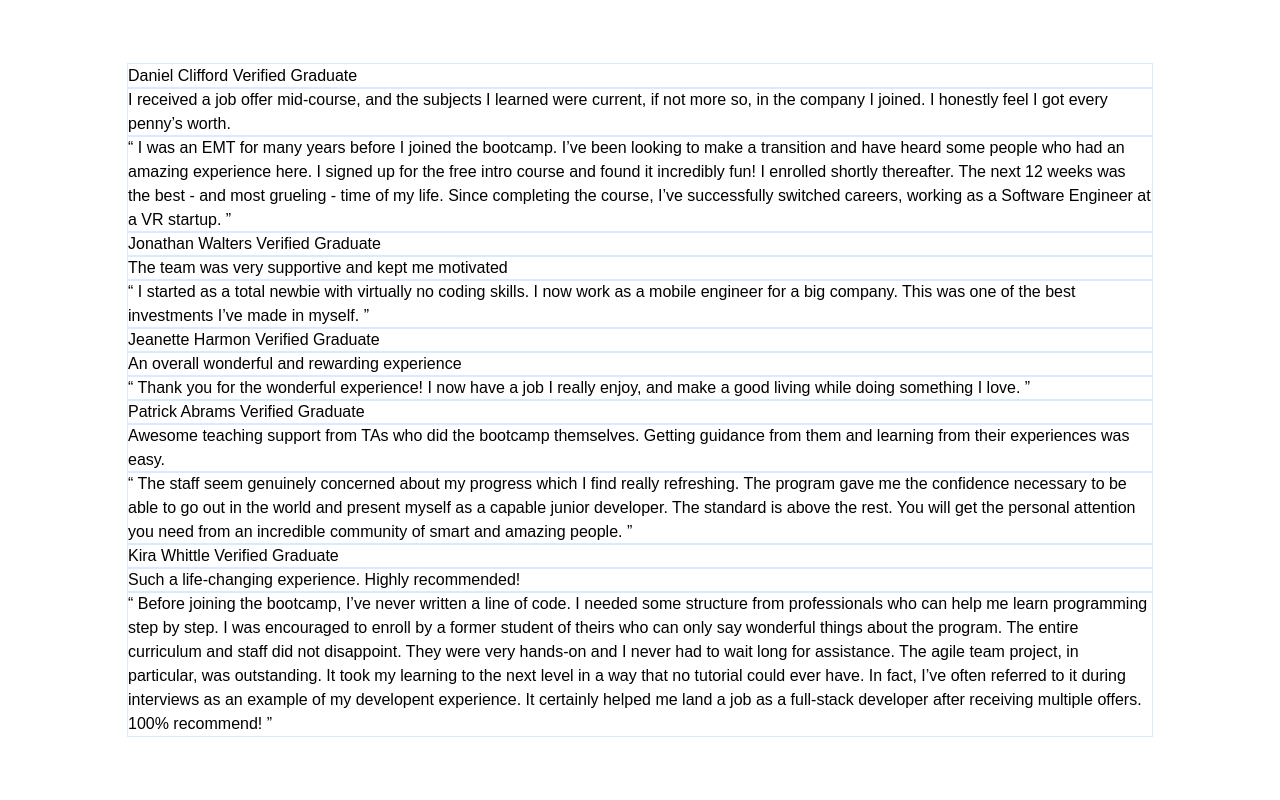
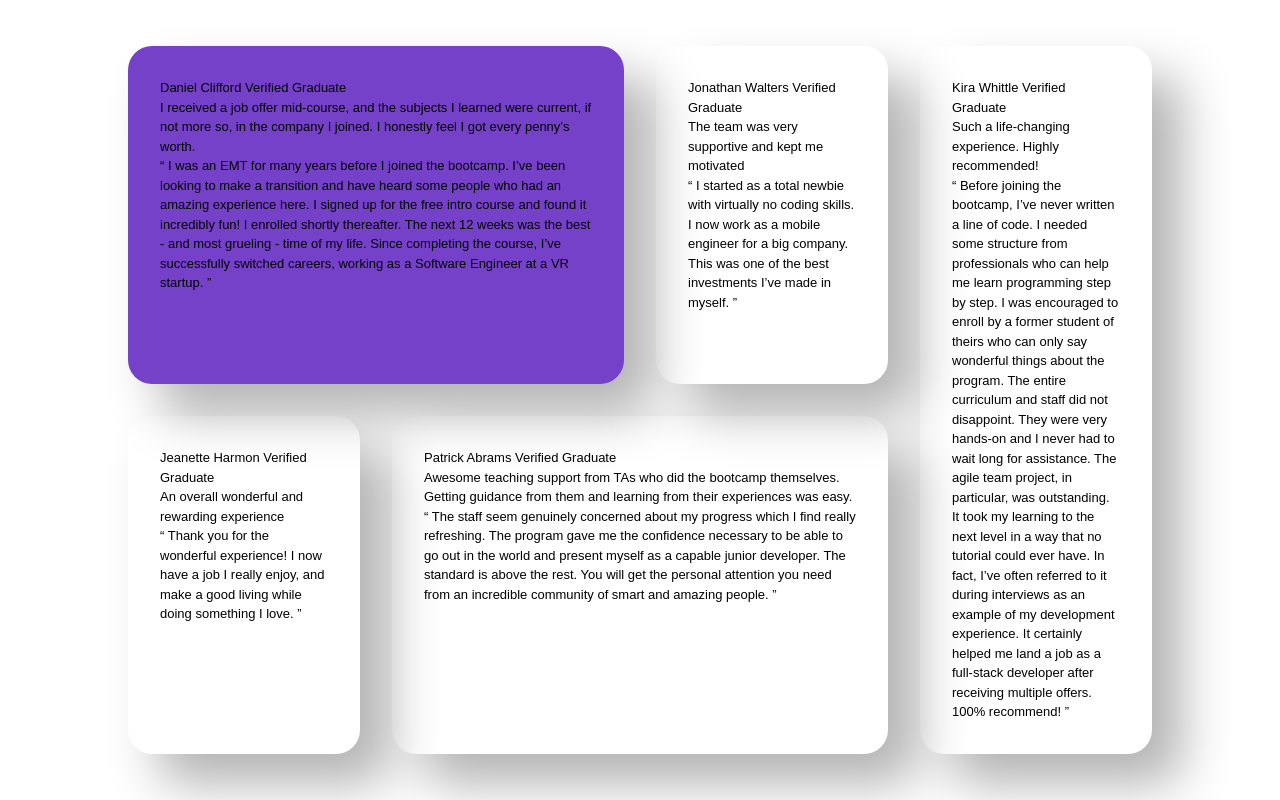
Before and after one commit to lilKriT/fem-testimonials-grid-section, a Next.js app: page / in a window 1280 px wide. Built offline with nearby package versions, Linux system fonts and the light colour scheme.

Commit message:
Lots of work.

```diff
--- /dev/null
+++ b/app/_components/TestimonialCard.tsx
@@ -0,0 +1,21 @@
+import { Testimonial } from "../page";
+
+type Props = {
+  testimonial: Testimonial;
+};
+
+const TestimonialCard = ({ testimonial }: Props) => {
+  const t = testimonial;
+
+  return (
+    <div
+      className={`${t.wide ? "col-span-6" : "col-span-3"} ${t.tall ? "row-span-2" : "row-span-1"} p-8 rounded-3xl shadow-[30px_30px_50px_0px_rgba(0,0,0,30%)] ${t.style}`}
+    >
+      <h2>{t.name}</h2>
+      <p>{t.highlight}</p>
+      <p>{t.quote}</p>
+    </div>
+  );
+};
+
+export default TestimonialCard;
--- a/app/globals.css
+++ b/app/globals.css
@@ -19,11 +19,12 @@
 }
 
 * {
-  @apply outline outline-blue-100;
+  /* @apply outline outline-blue-100; */
 }
 
 body {
   background: var(--background);
   color: var(--foreground);
   font-family: Arial, Helvetica, sans-serif;
+  font-size: var(--text-base);
 }
--- a/app/page.tsx
+++ b/app/page.tsx
@@ -1,86 +1,63 @@
+import TestimonialCard from "./_components/TestimonialCard";
+
 export type Testimonial = {
-  picture: string;
+  picture?: string;
   name: string;
   highlight: string;
   quote: string;
-  style: string;
+  style?: string;
+  wide?: boolean;
+  tall?: boolean;
 };
+
+const testimonials: Testimonial[] = [
+  {
+    name: "Daniel Clifford Verified Graduate",
+    highlight:
+      "I received a job offer mid-course, and the subjects I learned were current, if not more so, in the company I joined. I honestly feel I got every penny’s worth.",
+    quote:
+      "“ I was an EMT for many years before I joined the bootcamp. I’ve been looking to make a transition and have heard some people who had an amazing experience here. I signed up for the free intro course and found it incredibly fun! I enrolled shortly thereafter. The next 12 weeks was the best - and most grueling - time of my life. Since completing the course, I’ve successfully switched careers, working as a Software Engineer at a VR startup. ”",
+    wide: true,
+    style: "bg-purple-500",
+  },
+  {
+    name: "Jonathan Walters Verified Graduate",
+    highlight: "The team was very supportive and kept me motivated",
+    quote:
+      "“ I started as a total newbie with virtually no coding skills. I now work as a mobile engineer for a big company. This was one of the best investments I’ve made in myself. ”",
+  },
+  {
+    name: "Kira Whittle Verified Graduate",
+    highlight: "Such a life-changing experience. Highly recommended!",
+    quote:
+      " “ Before joining the bootcamp, I’ve never written a line of code. I needed some structure from professionals who can help me learn programming step by step. I was encouraged to enroll by a former student of theirs who can only say wonderful things about the program. The entire curriculum and staff did not disappoint. They were very hands-on and I never had to wait long for assistance. The agile team project, in particular, was outstanding. It took my learning to the next level in a way that no tutorial could ever have. In fact, I’ve often referred to it during interviews as an example of my development experience. It certainly helped me land a job as a full-stack developer after receiving multiple offers. 100% recommend! ”",
+    tall: true,
+  },
+  {
+    name: "Jeanette Harmon Verified Graduate",
+    highlight: "An overall wonderful and rewarding experience",
+    quote:
+      "“ Thank you for the wonderful experience! I now have a job I really enjoy, and make a good living while doing something I love. ”",
+  },
+  {
+    name: "Patrick Abrams Verified Graduate",
+    highlight:
+      "Awesome teaching support from TAs who did the bootcamp themselves. Getting guidance from them and learning from their experiences was easy.",
+    quote:
+      "“ The staff seem genuinely concerned about my progress which I find really refreshing. The program gave me the confidence necessary to be able to go out in the world and present myself as a capable junior developer. The standard is above the rest. You will get the personal attention you need from an incredible community of smart and amazing people. ”",
+    wide: true,
+  },
+];
 
 export default function Home() {
   return (
     <section className="min-h-dvh flex justify-center items-center">
       <div className="min-w-sm max-w-5xl">
-        <p>Daniel Clifford Verified Graduate</p>
-
-        <p>
-          I received a job offer mid-course, and the subjects I learned were
-          current, if not more so, in the company I joined. I honestly feel I
-          got every penny’s worth.
-        </p>
-
-        <p>
-          “ I was an EMT for many years before I joined the bootcamp. I’ve been
-          looking to make a transition and have heard some people who had an
-          amazing experience here. I signed up for the free intro course and
-          found it incredibly fun! I enrolled shortly thereafter. The next 12
-          weeks was the best - and most grueling - time of my life. Since
-          completing the course, I’ve successfully switched careers, working as
-          a Software Engineer at a VR startup. ”
-        </p>
-
-        <p>Jonathan Walters Verified Graduate</p>
-
-        <p>The team was very supportive and kept me motivated</p>
-
-        <p>
-          “ I started as a total newbie with virtually no coding skills. I now
-          work as a mobile engineer for a big company. This was one of the best
-          investments I’ve made in myself. ”
-        </p>
-
-        <p>Jeanette Harmon Verified Graduate</p>
-
-        <p>An overall wonderful and rewarding experience</p>
-
-        <p>
-          “ Thank you for the wonderful experience! I now have a job I really
-          enjoy, and make a good living while doing something I love. ”
-        </p>
-
-        <p>Patrick Abrams Verified Graduate</p>
-
-        <p>
-          Awesome teaching support from TAs who did the bootcamp themselves.
-          Getting guidance from them and learning from their experiences was
-          easy.
-        </p>
-
-        <p>
-          “ The staff seem genuinely concerned about my progress which I find
-          really refreshing. The program gave me the confidence necessary to be
-          able to go out in the world and present myself as a capable junior
-          developer. The standard is above the rest. You will get the personal
-          attention you need from an incredible community of smart and amazing
-          people. ”
-        </p>
-
-        <p>Kira Whittle Verified Graduate</p>
-
-        <p>Such a life-changing experience. Highly recommended!</p>
-
-        <p>
-          “ Before joining the bootcamp, I’ve never written a line of code. I
-          needed some structure from professionals who can help me learn
-          programming step by step. I was encouraged to enroll by a former
-          student of theirs who can only say wonderful things about the program.
-          The entire curriculum and staff did not disappoint. They were very
-          hands-on and I never had to wait long for assistance. The agile team
-          project, in particular, was outstanding. It took my learning to the
-          next level in a way that no tutorial could ever have. In fact, I’ve
-          often referred to it during interviews as an example of my developent
-          experience. It certainly helped me land a job as a full-stack
-          developer after receiving multiple offers. 100% recommend! ”
-        </p>
+        <div className="grid grid-cols-12 grid-rows-2 gap-8">
+          {testimonials.map((t, idx) => (
+            <TestimonialCard key={idx} testimonial={t} />
+          ))}
+        </div>
       </div>
     </section>
   );
```
